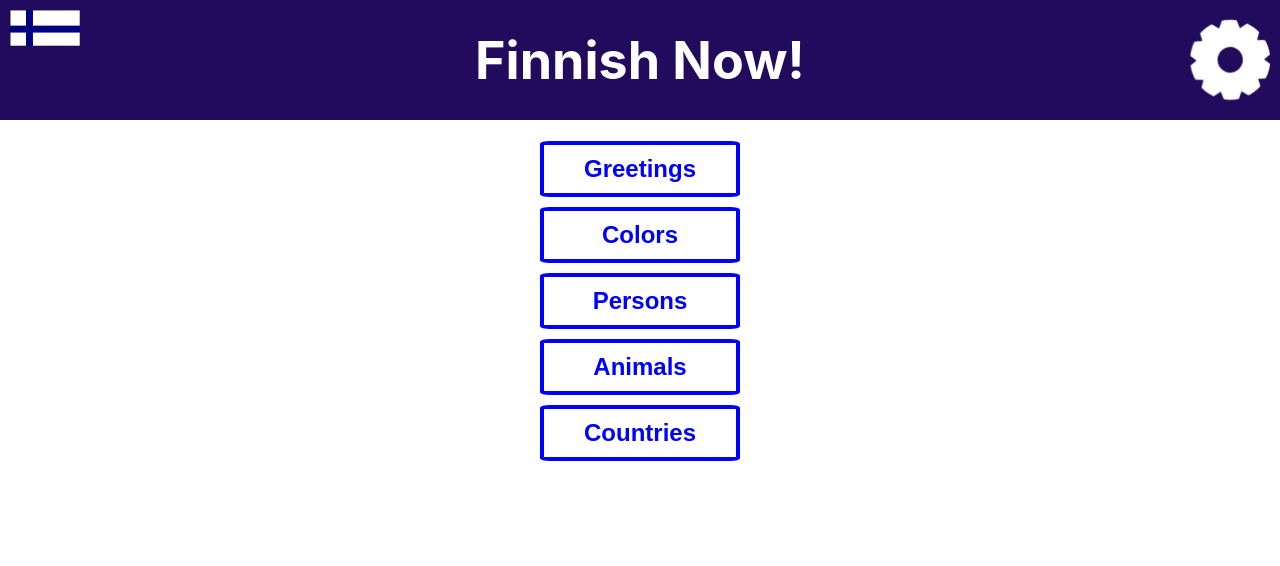
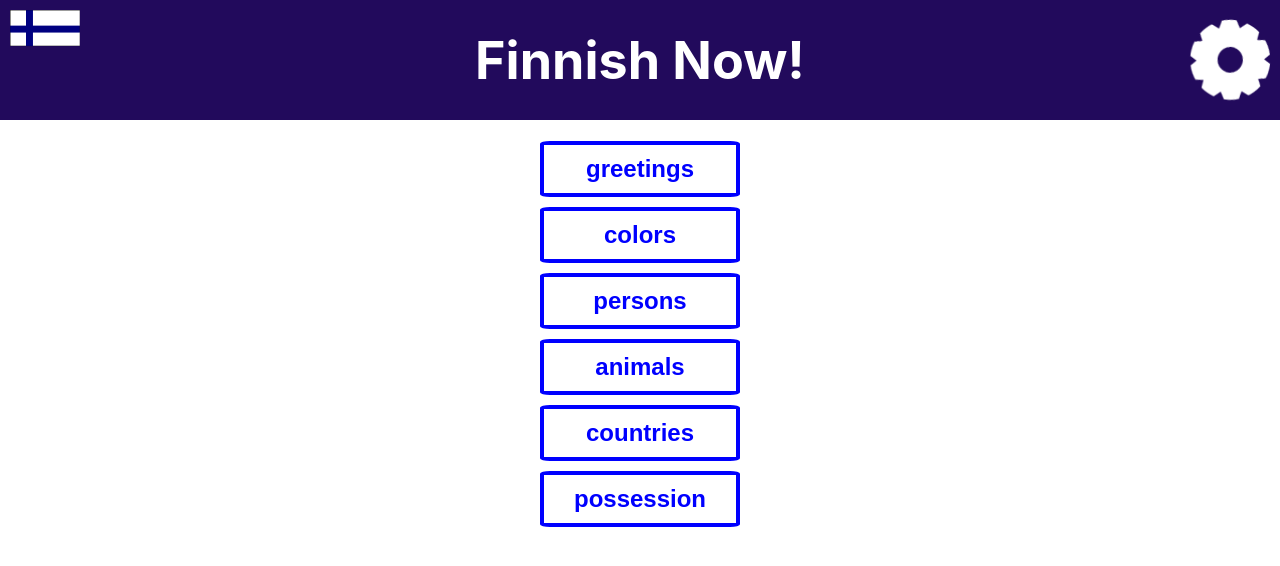
Before and after one commit to enamarat/finnish-now, a React (Create React App) app: page / in a window 1280 px wide. Shown: the top 566 px of the page. Built offline with nearby package versions, Linux system fonts and the light colour scheme.

Commit message:
Add a new section.

```diff
--- a/src/components/sections.js
+++ b/src/components/sections.js
@@ -5,20 +5,31 @@ import colors from '../tasks/colors.js';
 import persons from '../tasks/persons.js';
 import animals from '../tasks/animals.js';
 import countries from '../tasks/countries.js';
+import possession from '../tasks/possession.js';
 
 
 class Sections extends Component {
     constructor(props) {
         super(props);
         this.state = {
+            sections: [
+                {name: 'greetings'},
+                {name: 'colors'},
+                {name: 'persons'},
+                {name: 'animals'},
+                {name: 'countries'},
+                {name: 'possession'}
+            ],
             greetings: greetings,
             colors: colors,
             persons: persons,
             animals: animals,
             countries: countries,
+            possession: possession,
             currentSection: null
         };
     }
+
 
     returnToSections = () => {
         this.setState({currentSection: null});
@@ -33,13 +44,10 @@ class Sections extends Component {
 
     render() {
         if (this.state.currentSection == null) {
+            const content = this.state.sections.map((d,i) => <button key={i} onClick={this.showSection}>{d.name}</button>);
             return(
                 <div className='verticalContainer'>
-                    <button onClick={this.showSection}>Greetings</button>
-                    <button onClick={this.showSection}>Colors</button>
-                    <button onClick={this.showSection}>Persons</button>
-                    <button onClick={this.showSection}>Animals</button>
-                    <button onClick={this.showSection}>Countries</button>
+                    {content}
                 </div>
              );
         } else {
--- /dev/null
+++ b/src/tasks/possession.js
@@ -0,0 +1,26 @@
+export default [
+    {
+        english: "I have a knife.",
+        finnish: "Minulla on veitsi."
+    },
+    {
+        english: "We have a plate.",
+        finnish: "Meillä on lautanen."
+    },
+    {
+        english: "You have a spoon.",
+        finnish: "Sinulla on lusikka."
+    },
+    {
+        english: "You have a glass.",
+        finnish: "Teillä on lasi."
+    },
+    {
+        english: "She has a fork.",
+        finnish: "Hänellä on haarukka."
+    },
+    {
+        english: "They have a cup.",
+        finnish: "Heillä on kuppi."
+    }
+];
```
